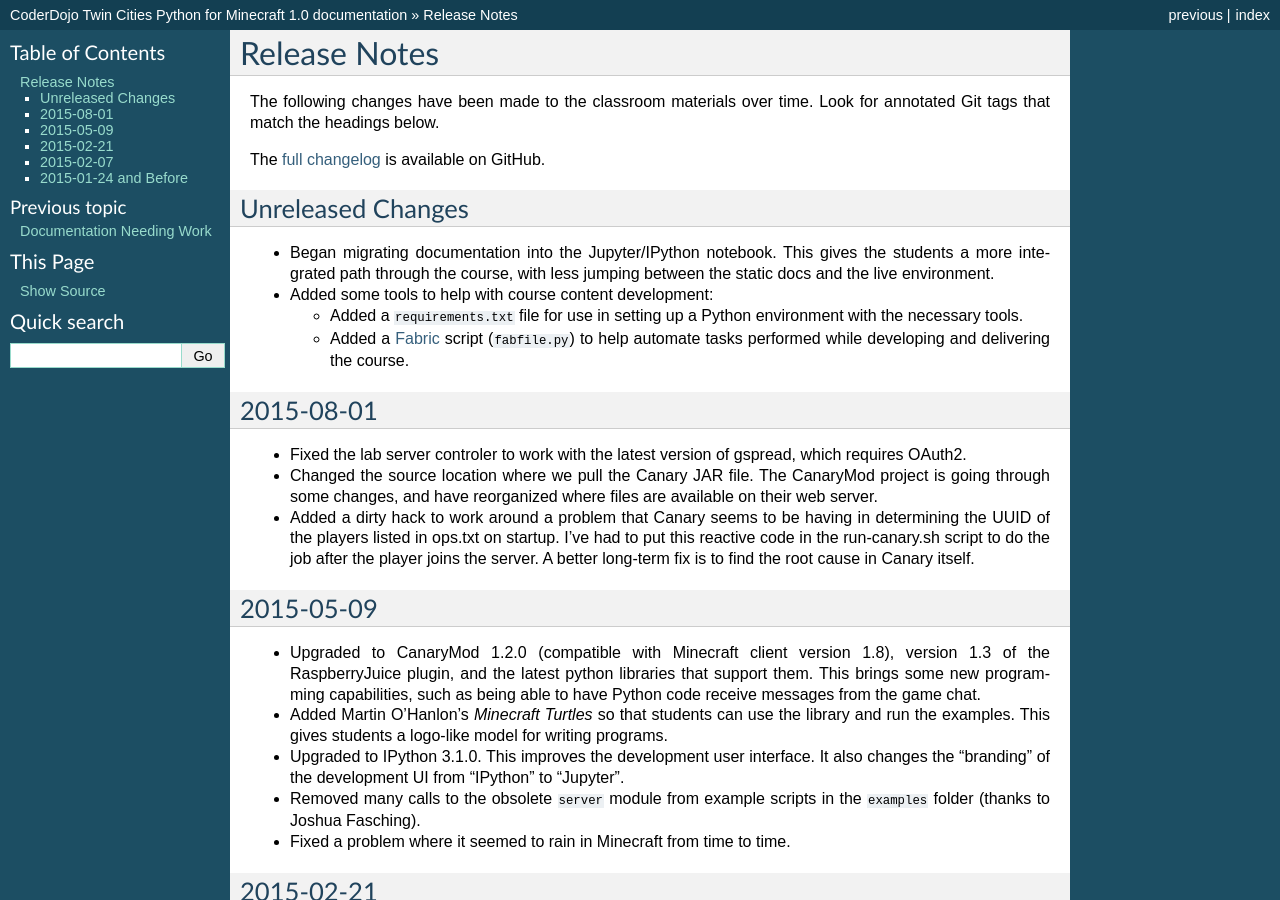
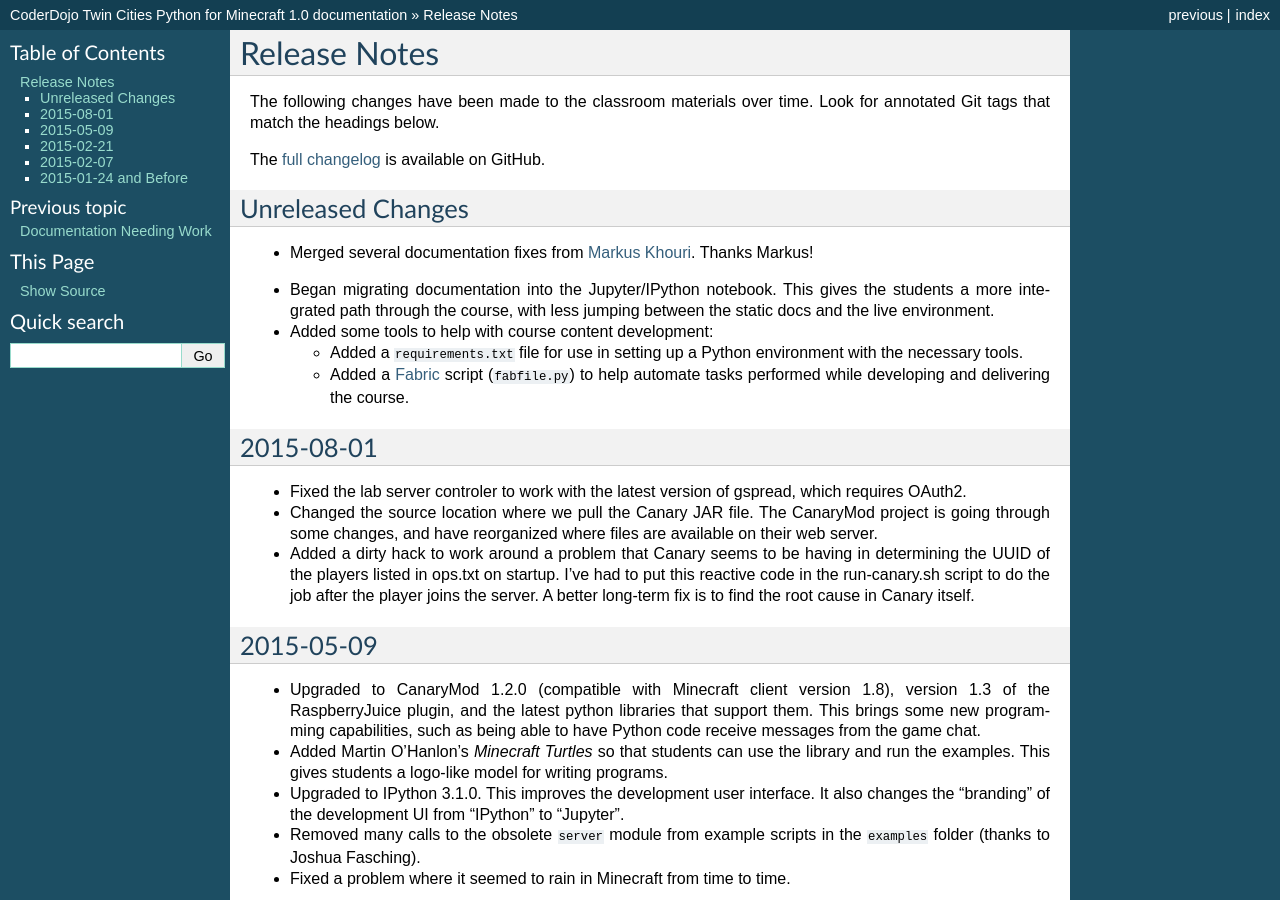
Before and after one commit to CoderDojoTC/python-minecraft, a Sphinx documentation site: the page built from docs/release-notes.rst, in a window 1280 px wide and 900 px high. Built offline with Sphinx 7.4.7, drawn with Linux system fonts in a browser that asks for light colours.

Commit message:
Update release notes for recent commits.

```diff
--- a/docs/release-notes.rst
+++ b/docs/release-notes.rst
@@ -11,6 +11,11 @@ The `full changelog`_ is available on GitHub.
 
 Unreleased Changes
 ==================
+
+* Merged several documentation fixes from `Markus Khouri`_. Thanks
+  Markus!
+
+.. _Markus Khouri: https://github.com/markuskhouri
 
 * Began migrating documentation into the Jupyter/IPython
   notebook. This gives the students a more integrated path through the
```
